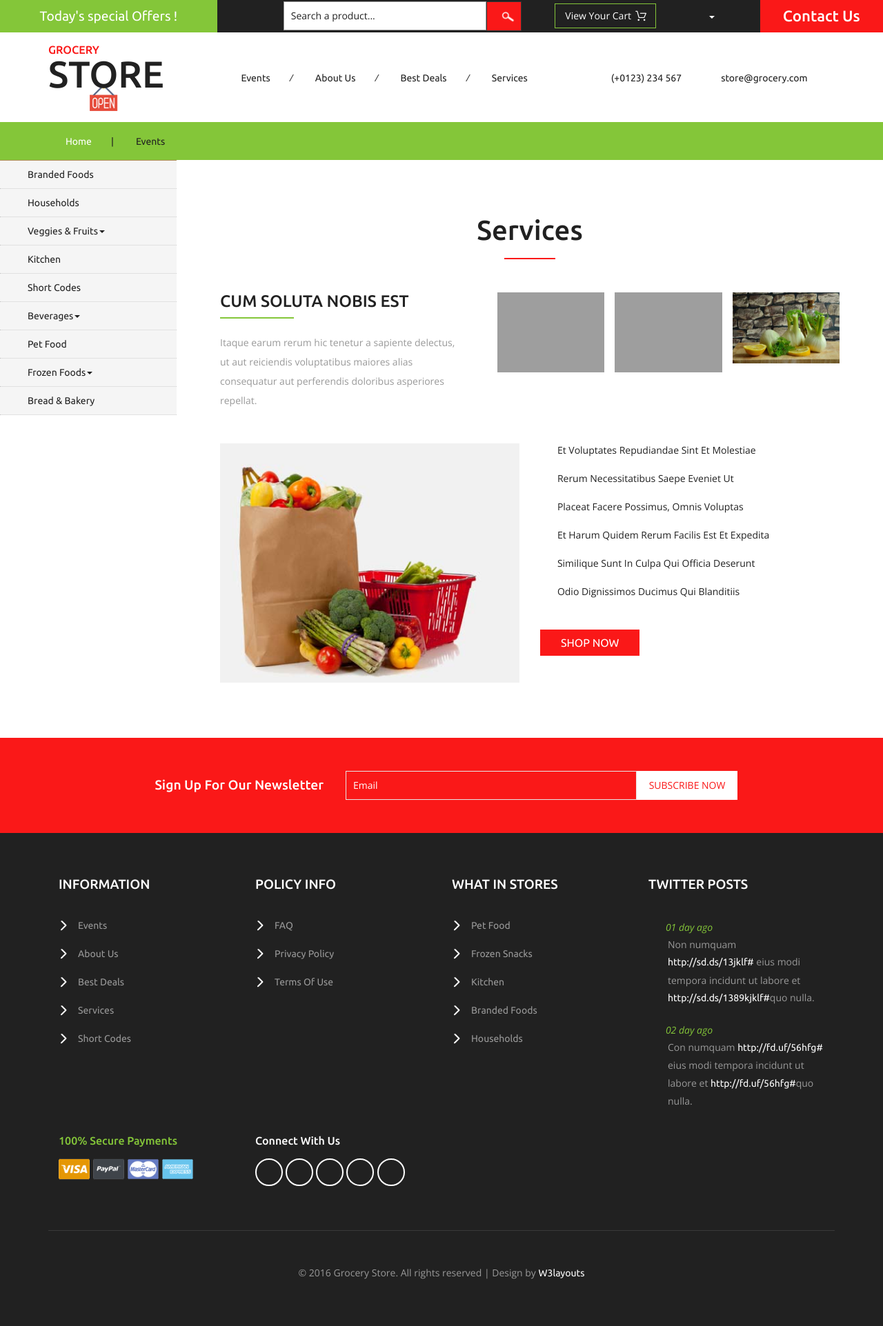
After one commit to mbabazif/zahabu, a Django app: page /Services in a window 1280 px wide. The commit adds this page. Shown: the whole page at 69% size. Run offline with Django 3.2, Linux system fonts and the light colour scheme; some libraries are stand-ins or nearby versions; some web fonts are replaced; grey boxes are pictures that could not be loaded.

Commit message:
Services page

```diff
--- a/zahabuapp/templates/base.html
+++ b/zahabuapp/templates/base.html
@@ -111,8 +111,8 @@ Smartphone Compatible web template, free webdesigns for Nokia, Samsung, LG, Sony
 				<ul class="special_items">
 					<li><a href="{% url 'event' %}">Events</a><i>/</i></li>
 					<li><a href="{% url 'about' %}">About Us</a><i>/</i></li>
-					<li><a href="products.html">Best Deals</a><i>/</i></li>
-					<li><a href="services.html">Services</a></li>
+					<li><a href="{% url 'deal'%}">Best Deals</a><i>/</i></li>
+					<li><a href="{% url 'service'%}">Services</a></li>
 				</ul>
 			</div>
 			<div class="w3ls_logo_products_left1">
--- a/zahabuapp/templates/index.html
+++ b/zahabuapp/templates/index.html
@@ -113,7 +113,7 @@ Smartphone Compatible web template, free webdesigns for Nokia, Samsung, LG, Sony
 					<li><a href="{% url 'event' %}">Events</a><i>/</i></li>
 					<li><a href="{% url 'about' %}">About Us</a><i>/</i></li>
 					<li><a href="{% url 'deal'%}">Best Deals</a><i>/</i></li>
-					<li><a href="services.html">Services</a></li>
+					<li><a href="{% url 'service'%}">Services</a></li>
 				</ul>
 			</div>
 			<div class="w3ls_logo_products_left1">
--- /dev/null
+++ b/zahabuapp/templates/services.html
@@ -0,0 +1,50 @@
+{% extends "base.html" %}
+{% load static %}
+{% block title %}
+  About Us
+{% endblock %}
+
+{% block content %}
+<div class="services">
+    <h3>Services</h3>
+    <div class="w3ls_service_grids">
+        <div class="col-md-5 w3ls_service_grid_left">
+            <h4>cum soluta nobis est</h4>
+            <p>Itaque earum rerum hic tenetur a sapiente delectus, ut aut reiciendis
+                voluptatibus maiores alias consequatur aut perferendis doloribus asperiores
+                repellat.</p>
+        </div>
+        <div class="col-md-7 w3ls_service_grid_right">
+            <div class="col-md-4 w3ls_service_grid_right_1">
+                <img src="/media/18.jpg" alt=" " class="img-responsive" />
+            </div>
+            <div class="col-md-4 w3ls_service_grid_right_1">
+                <img src="/media/19.jpg" alt=" " class="img-responsive" />
+            </div>
+            <div class="col-md-4 w3ls_service_grid_right_1">
+                <img src="/media/20.jpg" alt=" " class="img-responsive" />
+            </div>
+            <div class="clearfix"> </div>
+        </div>
+        <div class="clearfix"> </div>
+    </div>
+    <div class="w3ls_service_grids1">
+        <div class="col-md-6 w3ls_service_grids1_left">
+            <img src="/media/4.jpg" alt=" " class="img-responsive" />
+        </div>
+        <div class="col-md-6 w3ls_service_grids1_right">
+            <ul>
+                <li><i class="fa fa-long-arrow-right" aria-hidden="true"></i>et voluptates repudiandae sint et molestiae</li>
+                <li><i class="fa fa-long-arrow-right" aria-hidden="true"></i>rerum necessitatibus saepe eveniet ut</li>
+                <li><i class="fa fa-long-arrow-right" aria-hidden="true"></i>placeat facere possimus, omnis voluptas</li>
+                <li><i class="fa fa-long-arrow-right" aria-hidden="true"></i>Et harum quidem rerum facilis est et expedita</li>
+                <li><i class="fa fa-long-arrow-right" aria-hidden="true"></i>similique sunt in culpa qui officia deserunt</li>
+                <li><i class="fa fa-long-arrow-right" aria-hidden="true"></i>odio dignissimos ducimus qui blanditiis</li>
+            </ul>
+            <a href="single.html">Shop Now</a>
+        </div>
+        <div class="clearfix"> </div>
+    </div>
+</div>
+
+{% endblock %}
--- a/zahabuapp/urls.py
+++ b/zahabuapp/urls.py
@@ -9,7 +9,8 @@ urlpatterns=[
     url('^$',views.index,name = 'index'),
     url(r'^Events$', views.events, name='event'),
     url(r'^About$', views.about, name='about'),
-     url(r'^Deals$', views.deals, name='deal'),
+    url(r'^Deals$', views.deals, name='deal'),
+    url(r'^Services$', views.services, name='service'),
 
     ]
 if settings.DEBUG:
--- a/zahabuapp/views.py
+++ b/zahabuapp/views.py
@@ -20,3 +20,6 @@ def about(request):
 
 def deals(request):
     return render(request, 'deal.html')
+
+def services(request):
+    return render(request, 'services.html')
```
